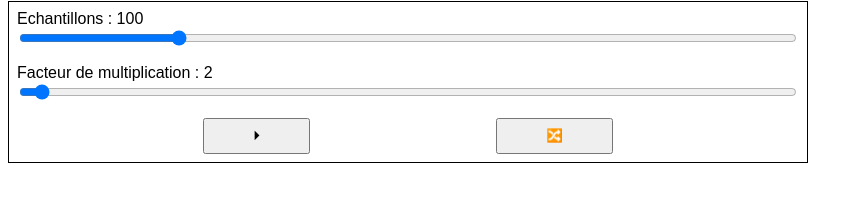
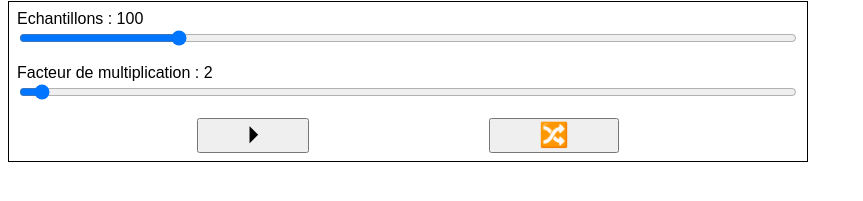
Before and after one commit to jlg-formation/spt-sept-2024, a plain HTML site: page front/index.html in a window 1280 px wide. Shown: the part 483-684 px from the top of the page, without its empty margins (0-863 px from the left). Drawn offline with Linux system fonts and the light colour scheme.

Commit message:
dev: style play

```diff
--- a/front/style.css
+++ b/front/style.css
@@ -52,8 +52,9 @@ div.command {
     display: flex;
     justify-content: space-evenly;
     button {
-      padding: 0.5rem 3rem;
+      padding: 0.1rem 3rem;
       cursor: pointer;
+      font-size: 1.5rem;
     }
   }
 }
```
